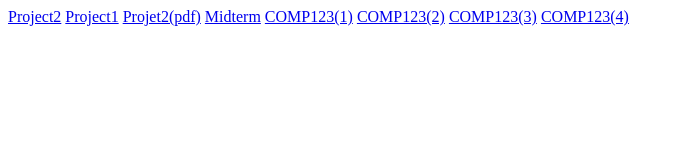
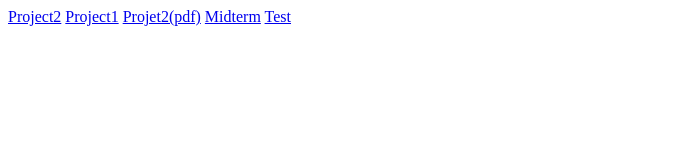
Before and after one commit to SaturnWave/Lesson, a plain HTML site: page index.html in a window 1280 px wide. Shown: the whole page, without its empty margins (0-684 px from the left). Drawn offline with Linux system fonts and the light colour scheme.

Commit message:
Add files via upload

```diff
--- a/index.html
+++ b/index.html
@@ -11,10 +11,6 @@
     <a href="CARPOOL-COLLEGE-Transportation services (3).pdf">Project1</a>
     <a href="Assignment  2 (Part B).pdf">Projet2(pdf)</a>
     <a href="COMP 125 TEST1 PART B - WINTER 2020 (3).pdf">Midterm</a>
-    <a href="M1.pdf">COMP123(1)</a>
-    <a href="M2.pdf.pdf">COMP123(2)</a>
-    <a href="M3.pdf.pdf">COMP123(3)</a>
-    <a href="M4.pdf.pdf">COMP123(4)</a>
-
+    <a href="Test01b1.pdf">Test</a>
 </body>
 </html>
```
Also changed, not shown: 1 other file.
